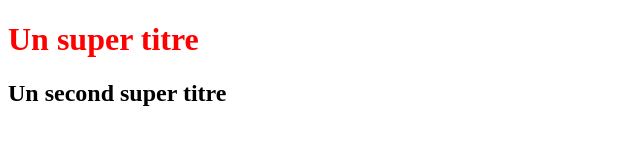
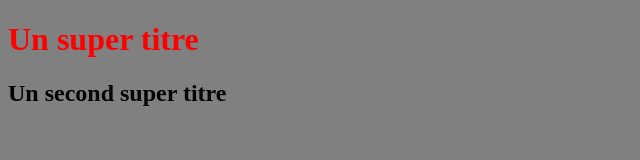
Before and after one commit to hounfodji/openclassroom-git-github, a plain HTML site: page index.html in a window 1280 px wide. Shown: the whole page, without its empty margins (0-640 px from the left). Drawn offline with Linux system fonts and the light colour scheme.

Commit message:
Modification du background du site

```diff
--- a/styles.css
+++ b/styles.css
@@ -1,3 +1,7 @@
+body {
+    background: gray;
+}
+
 h1{
     color: red;
 }
```
